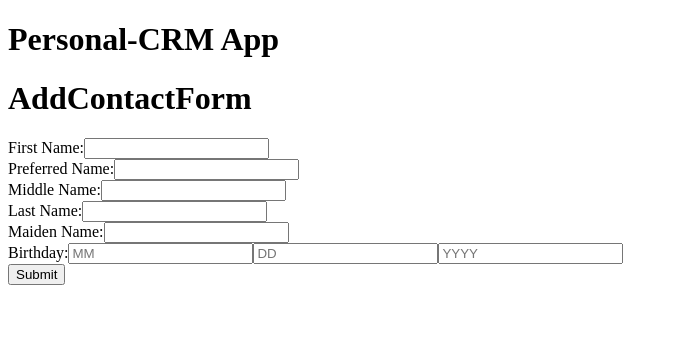
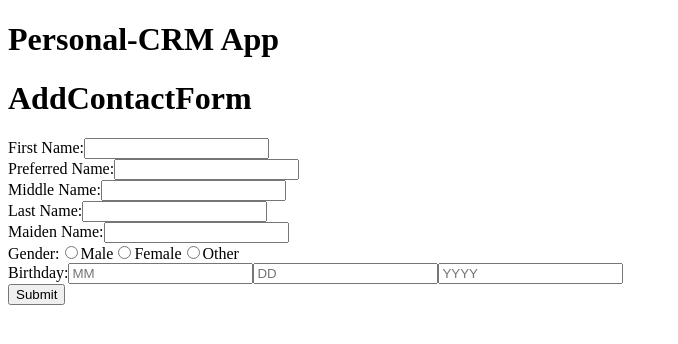
Before and after one commit to clayton-lin/personal-crm, a React app: page / in a window 1280 px wide. Shown: the top 344 px of the page, without its empty margins (0-678 px from the left). Built offline with nearby package versions, Linux system fonts and the light colour scheme.

Commit message:
Add fields for gender

```diff
--- a/src/components/AddContactForm.js
+++ b/src/components/AddContactForm.js
@@ -12,7 +12,7 @@ class AddContactForm extends Component {
           middleName: '',
           familyName: '',
           maidenName: '',
-          gender: '',
+          gender: null,
           birthYear: null,
           birthMonth: null,
           birthDay: null,
@@ -22,7 +22,6 @@ class AddContactForm extends Component {
     };
 
     this.handleChange = this.handleChange.bind(this);
-    this.handleSelect = this.handleSelect.bind(this);
     this.handleSubmit = this.handleSubmit.bind(this);
   }
 
@@ -34,14 +33,6 @@ class AddContactForm extends Component {
 
     this.setState({
       newContact
-    });
-  }
-
-  handleSelect(e) {
-    console.log(e);
-    const { name, value } = e.target;
-    this.setState({
-      [name]: value
     });
   }
 
@@ -116,8 +107,32 @@ class AddContactForm extends Component {
           </div>
 
           <div>
-            Birthday:
             <label>
+              Gender:
+              <input
+                name="gender"
+                type="radio"
+                value="Male"
+                onChange={this.handleChange}
+              />Male
+              <input
+                name="gender"
+                type="radio"
+                value="Female"
+                onChange={this.handleChange}
+              />Female
+              <input
+                name="gender"
+                type="radio"
+                value="Other"
+                onChange={this.handleChange}
+              />Other
+            </label>
+          </div>
+
+          <div>
+            <label>
+              Birthday:
               <input
                 name="birthMonth"
                 type="number"
@@ -125,8 +140,6 @@ class AddContactForm extends Component {
                 onChange={this.handleChange}
                 placeholder="MM"
               />
-            </label>
-            <label>
               <input
                 name="birthDay"
                 type="number"
@@ -134,8 +147,6 @@ class AddContactForm extends Component {
                 onChange={this.handleChange}
                 placeholder="DD"
               />
-            </label>
-            <label>
               <input
                 name="birthYear"
                 type="number"
```
